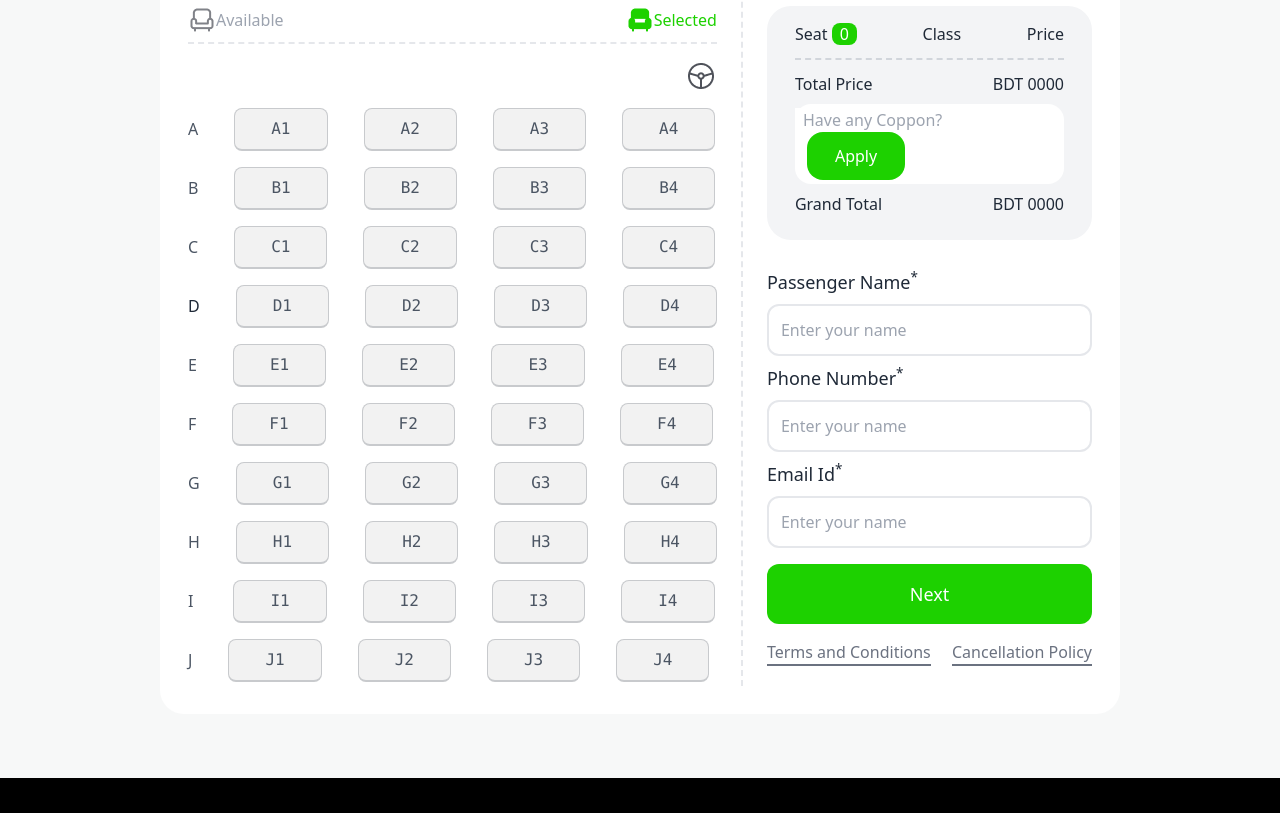
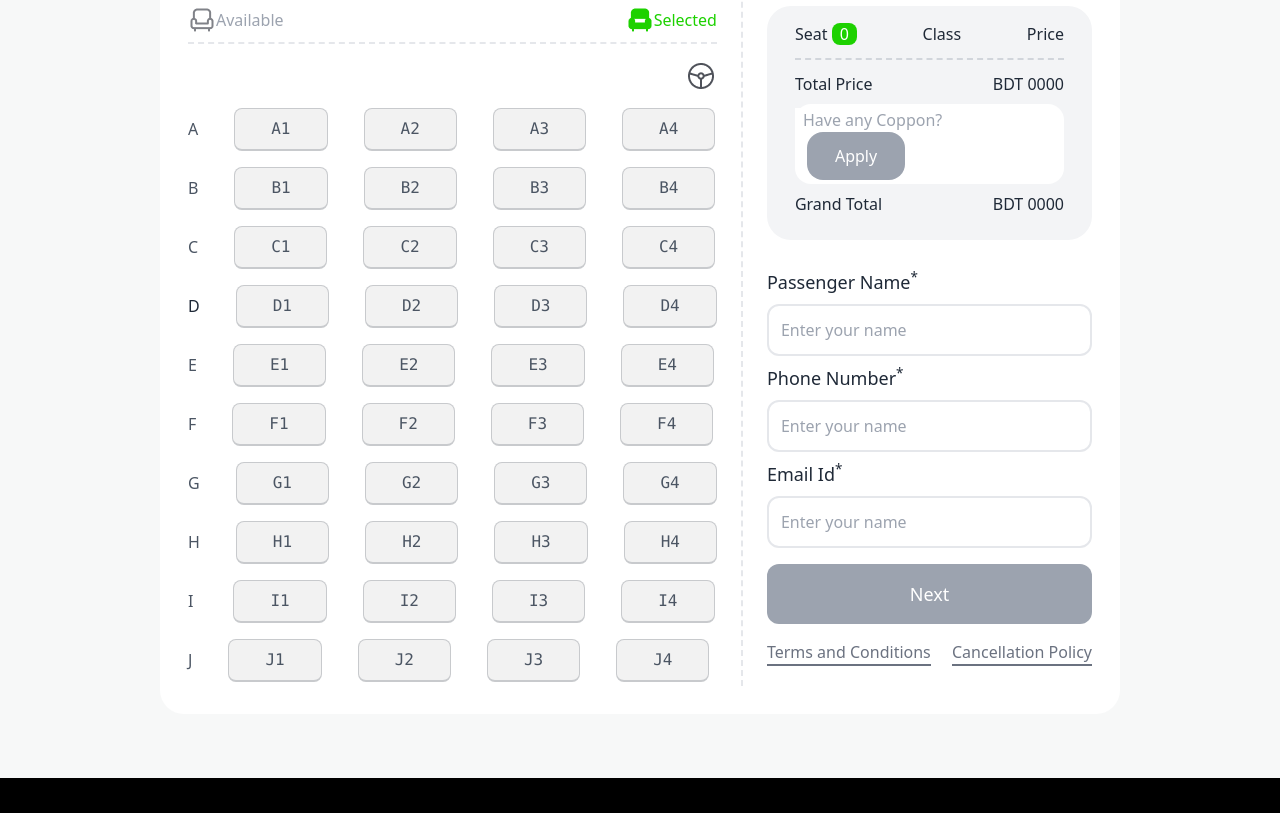
Before and after one commit to RakibHossen678/Greenline-Ticket, a plain HTML site: page index.html in a window 1280 px wide. Shown: the part 2052-2865 px from the top of the page. Drawn offline with nearby package versions, Linux system fonts and the light colour scheme.

Commit message:
changed button color

```diff
--- a/index.html
+++ b/index.html
@@ -286,7 +286,7 @@
                         <div>
                             <span id="span" class="bg-white  w-full  inline-block py-1 rounded-2xl">
                                 <input id="inputText" class="bg-none px-2 lg:w-9/12  border-none outline-none" type="text"  placeholder="Have any Coppon?">
-                                <button id="applyBtn" class="px-7 rounded-2xl  py-3 lg:ml-3 text-white bg-[#1DD100]" disabled="true">Apply</button>
+                                <button id="applyBtn" class="px-7 rounded-2xl  py-3 lg:ml-3 text-white bg-gray-400" disabled="true">Apply</button>
                             </span>
                             <span id="span2" class="flex hidden justify-between font-medium">
                                 <h1>Discount Price</h1>
@@ -308,7 +308,7 @@
                             <label class="text-lg font-medium pb-2" for="">Email Id<sup>*</sup></label>
                             <input class="border-2 px-3 py-3 rounded-xl mb-2" type="email" placeholder="Enter your name">
 
-                            <button id="nextBtn"  class=" py-4  text-white font-medium text-lg mb-2 rounded-xl mt-2  bg-[#1DD100] " disabled="true" >Next</button>
+                            <button id="nextBtn"  class=" py-4  text-white font-medium text-lg mb-2 rounded-xl mt-2   bg-gray-400" disabled="true" >Next</button>
 
                         </div>
                         <div class="flex justify-between mt-2">
--- a/script.js
+++ b/script.js
@@ -100,6 +100,8 @@ let numValue;
 document.getElementById('number').addEventListener('keyup',function(e){
      numValue=(e.target.value)
      if(numValue.length >= 1 && count>=1){
+        document.getElementById('nextBtn').classList.remove('bg-gray-400')
+        document.getElementById('nextBtn').classList.add('bg-[#1DD100]')
         document.getElementById('nextBtn').removeAttribute('disabled');
 
     }
@@ -112,6 +114,9 @@ document.getElementById('inputText').addEventListener('keyup',function(e){
      if(count===4){
         if(numValue === 'NEW15' || numValue==='Couple 20'){
             document.getElementById('applyBtn').removeAttribute('disabled');
+            document.getElementById('applyBtn').classList.remove('bg-gray-400')
+        document.getElementById('applyBtn').classList.add('bg-[#1DD100]')
+
         }
 
      }
```
